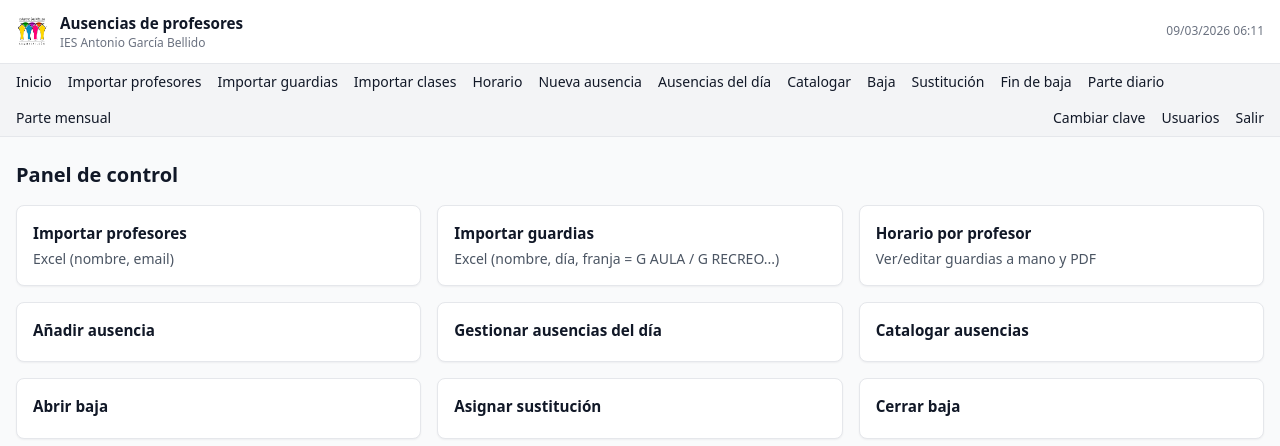
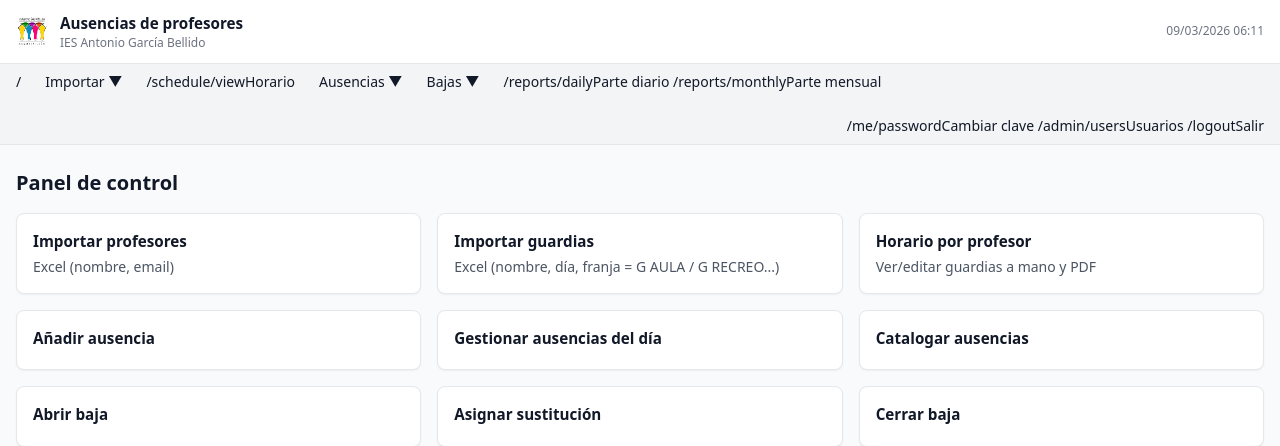
Before and after one commit to pablo-1974/AGB-ausencias, a FastAPI app: page / in a window 1280 px wide. Shown: the top 446 px of the page. Run offline with FastAPI, Linux system fonts and the light colour scheme; the visitor is signed in with stand-in values (Sample User, id 1); some libraries are stand-ins or nearby versions.

Commit message:
Update base.html

```diff
--- a/templates/base.html
+++ b/templates/base.html
@@ -50,23 +50,57 @@
 {# -------- NAV: solo si se permite y hay sesión -------- #}
 {% if show_nav and request.session and request.session.get('uid') %}
 <nav class="bg-gray-100 border-b">
-    <div class="max-w-7xl mx-auto px-4 py-2 flex gap-4 text-sm flex-wrap">
-      <a class="link" href="/">Inicio</a>
-      <a class="link" href="/imports/teachers">Importar profesores</a>
-      <a class="link" href="/imports/guards">Importar guardias</a>
-      <a class="link" href="/imports/classes">Importar clases</a>
-      <a class="link" href="/schedule/view">Horario</a>
-      <a class="link" href="/absences/new">Nueva ausencia</a>
-      <a class="link" href="/absences/manage">Ausencias del día</a>
-      <a class="link" href="/absences/categorize">Catalogar</a>
-      <a class="link" href="/leaves/new">Baja</a>
-      <a class="link" href="/substitutions/new">Sustitución</a>
-      <a class="link" href="/leaves/close">Fin de baja</a>
-      <a class="link" href="/reports/daily">Parte diario</a>
-      <a class="link" href="/reports/monthly">Parte mensual</a>
-      <a class="link ml-auto" href="/me/password">Cambiar clave</a>
-      <a class="link" href="/admin/users">Usuarios</a>
-      <a class="link" href="/logout">Salir</a>
+  <div class="max-w-7xl mx-auto px-4 py-2 flex gap-6 text-sm flex-wrap">
+
+    <!-- 1. Inicio -->
+    /</a>
+
+    <!-- 2. Importar -->
+    <div class="relative group">
+      <span class="link cursor-pointer">Importar ▼</span>
+      <div class="absolute left-0 mt-2 w-52 bg-white border rounded shadow-lg p-2 hidden group-hover:block z-50">
+        /imports/teachersImportar profesores</a>
+        /imports/guardsImportar guardias</a>
+        /imports/classesImportar clases</a>
+      </div>
+    </div>
+
+    <!-- 3. Horario -->
+    /schedule/viewHorario</a>
+
+    <!-- 4. Ausencias -->
+    <div class="relative group">
+      <span class="link cursor-pointer">Ausencias ▼</span>
+      <div class="absolute left-0 mt-2 w-52 bg-white border rounded shadow-lg p-2 hidden group-hover:block z-50">
+        /absences/newNueva ausencia</a>
+        /absences/manageAusencias del día</a>
+        /absences/categorizeCatalogar ausencia</a>
+      </div>
+    </div>
+
+    <!-- 5. Bajas -->
+    <div class="relative group">
+      <span class="link cursor-pointer">Bajas ▼</span>
+      <div class="absolute left-0 mt-2 w-52 bg-white border rounded shadow-lg p-2 hidden group-hover:block z-50">
+        /leaves/newProfesor de baja</a>
+        /substitutions/newSustitución</a>
+        /leaves/closeFin de baja</a>
+      </div>
+    </div>
+
+    <!-- 6. Parte diario -->
+    /reports/dailyParte diario</a>
+
+    <!-- 7. Parte mensual -->
+    /reports/monthlyParte mensual</a>
+
+    <!-- Lado derecho -->
+    <div class="ml-auto flex gap-4">
+      /me/passwordCambiar clave</a>
+      /admin/usersUsuarios</a>
+      /logoutSalir</a>
+    </div>
+
   </div>
 </nav>
 {% endif %}
```
Lines whose indentation alone changed are shown as unchanged.
